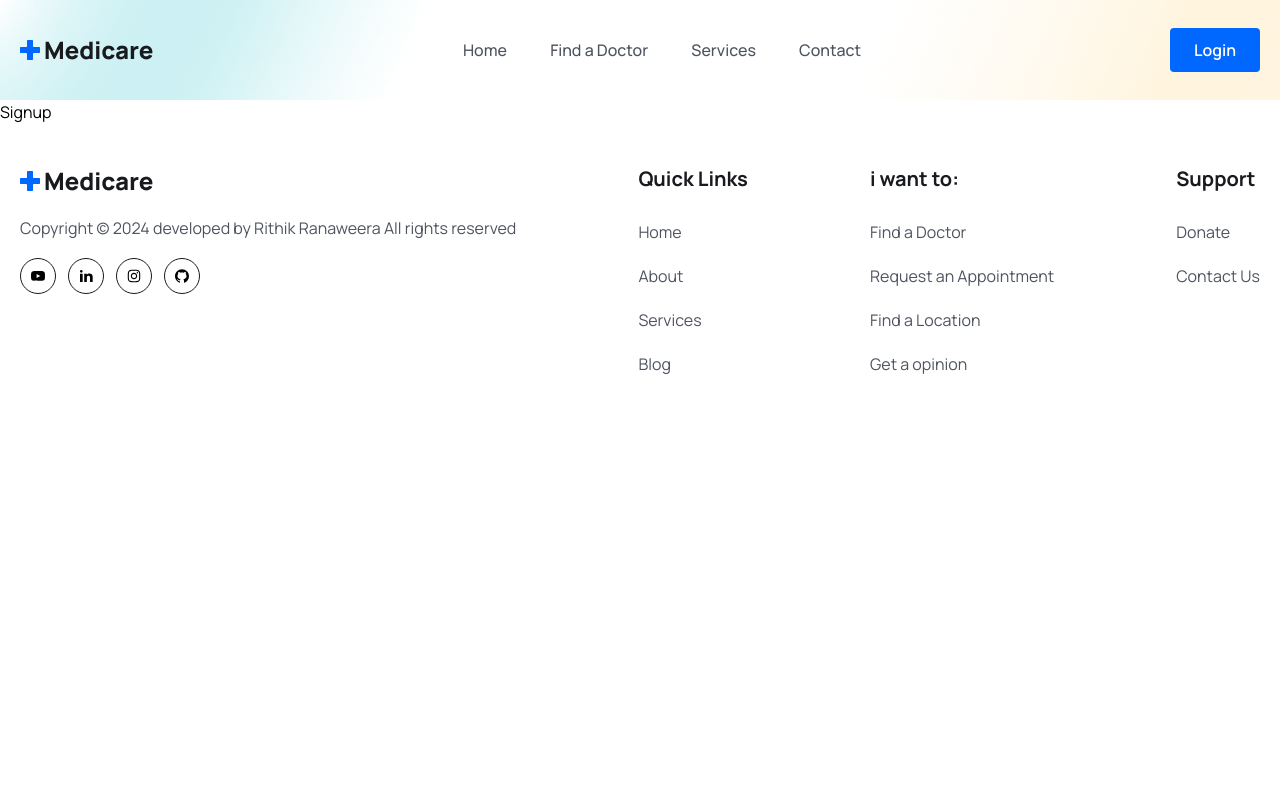
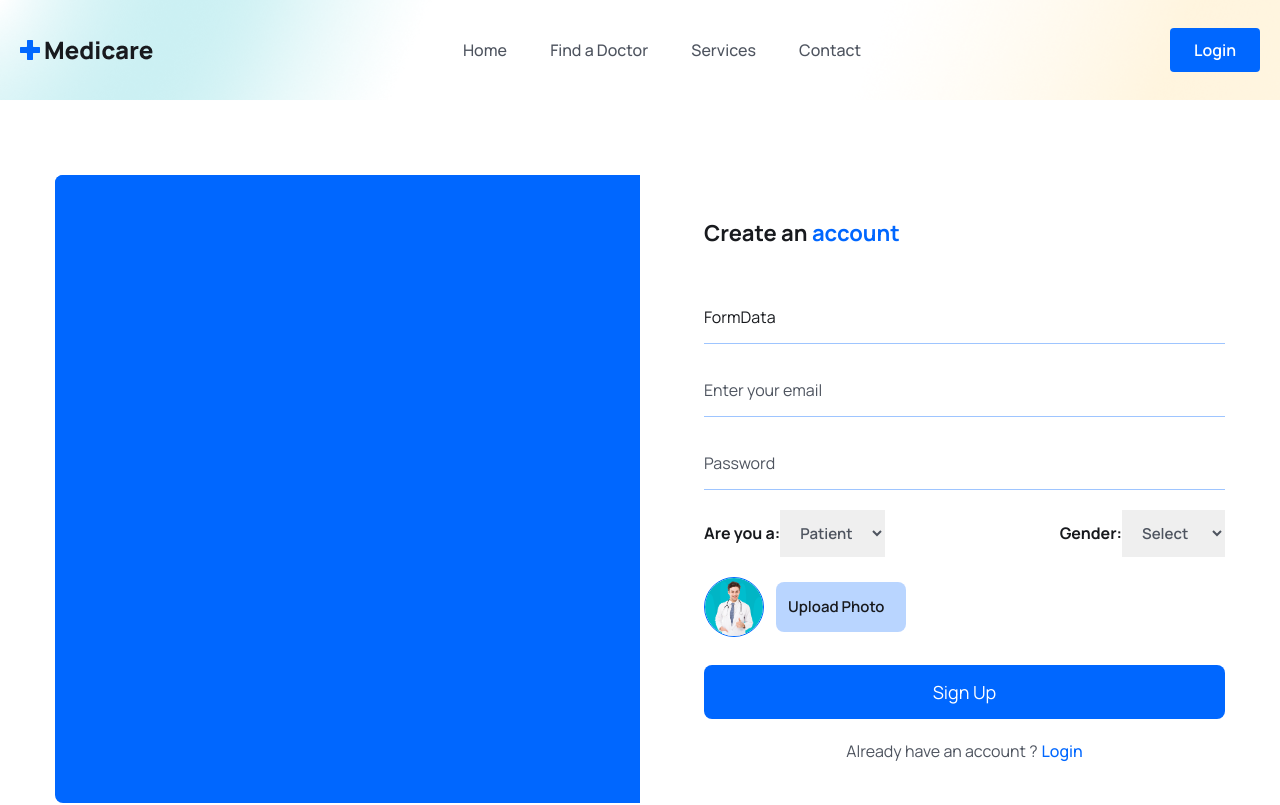
Before and after one commit to RithikRanaweera/Medicare-Booking, a React (Vite) app in the folder frontend/: page /register in a window 1280 px wide. Shown: the top 805 px of the page. Built offline with nearby package versions, Linux system fonts and the light colour scheme.

Commit message:
Done Signup & Contact pages

```diff
--- a/frontend/src/index.css
+++ b/frontend/src/index.css
@@ -32,6 +32,15 @@
     .hero_section{
         @apply bg-[url('./assets/images/hero-bg.png')] bg-no-repeat bg-center bg-cover;
     }
+
+    .form_label{
+        @apply text-[16px] font-semibold mb-2 text-textColor;
+    }
+
+    .form_input{
+        @apply w-full px-4 py-3 border border-solid border-[#0066ff61] focus:outline-none focus:border-primaryColor
+         text-[16px] leading-7 text-headingColor placeholder:text-textColor  cursor-pointer rounded-md;
+    }
 }
 
 @media only screen and (max-width: 1024px) {
--- a/frontend/src/pages/Contact.jsx
+++ b/frontend/src/pages/Contact.jsx
@@ -2,7 +2,53 @@
 
 const Contact = () => {
   return (
-    <div>Contact</div>
+    <section>
+      <div className="px-4 mx-auto max-w-screen-md">
+        <h2 className="heading text-center">Contact Us</h2>
+        <p className="mb-8 lg:mb-16 font-light text-center text_para">
+          Dot a technical issue? want to send feedback about a beta feature?
+           Let us know!
+        </p>
+        <form action='#' className='space-y-8'>
+
+          <div>
+            <label htmlFor="email" className='form_label'>
+              Your Email
+            </label>
+            <input
+            type="email"
+            id="email"
+            placeholder='ex: 0tZ5Z@example.com'
+            className="form_input mt-1" />
+          </div>
+
+          <div>
+            <label htmlFor="subject" className='form_label'>
+              Subject
+            </label>
+            <input
+            type="text"
+            id="subject"
+            placeholder='Let us know how we can help you'
+            className="form_input mt-1" />
+          </div>
+
+          <div className='sm:col-span-2'>
+            <label htmlFor="message" className='form_label'>
+              Your Message
+            </label>
+            <textarea
+            rows="6"
+            type="text"
+            id="message"
+            placeholder='Leave a comment'
+            className="form_input mt-1" />
+          </div>
+          <button type='submit' className='btn rounded sm:w-fit'>Submit</button>
+        </form>
+
+      </div>
+    </section>
   )
 }
 
--- a/frontend/src/pages/Login .jsx
+++ b/frontend/src/pages/Login .jsx
@@ -28,8 +28,8 @@
               name='email'
               value={formDate.email}
               onChange={handleInputChange}
-              className="w-full px-4 py-3 border-b border-solid border-[#0066ff61] focus:outline-none focus:border-b-primaryColor
-               text-[16px] leading-7 text-headingColor placeholder:text-textColor rounded-md cursor-pointer"
+              className="w-full  py-3 border-b border-solid border-[#0066ff61] focus:outline-none focus:border-b-primaryColor
+               text-[16px] leading-7 text-headingColor placeholder:text-textColor  cursor-pointer"
               required
             />
           </div>
@@ -40,8 +40,8 @@
               name='password'
               value={formDate.password}
               onChange={handleInputChange}
-              className="w-full px-4 py-3 border-b border-solid border-[#0066ff61] focus:outline-none focus:border-b-primaryColor
-               text-[16px] leading-7 text-headingColor placeholder:text-textColor rounded-md cursor-pointer"
+              className="w-full  py-3 border-b border-solid border-[#0066ff61] focus:outline-none focus:border-b-primaryColor
+               text-[16px] leading-7 text-headingColor placeholder:text-textColor  cursor-pointer"
               required
             />
           </div>
--- a/frontend/src/pages/Signup.jsx
+++ b/frontend/src/pages/Signup.jsx
@@ -1,9 +1,164 @@
-import React from 'react'
+import React, { useState } from 'react'
+import signupImg from '../assets/images/signup.gif'
+import avatar from '../assets/images/doctor-img03.png'
+import { Link } from 'react-router-dom'
 
 const Signup = () => {
+
+  const [selectedFile, setSelectedFile] = useState(null);
+  const [previewURL, setPreviewURL] = useState("");
+
+  const [formDate, setFormDate] = useState({
+    name: "",
+    email: "",
+    password: "",
+    photo: selectedFile,
+    gender: '',
+    role: "patient"
+  });
+
+  const handleInputChange = (e) => {
+    setFormDate({ ...formDate, [e.target.name]: e.target.value });
+  };
+
+  const handleFileInputChange = async (event) => {
+    const file = event.target.files[0];
+    //later wew will use cloudinary to upload images
+  }
+
+  const submitHandler = async event => {
+    event.preventDefault()
+  }
+
   return (
-    <div>Signup</div>
-  )
-}
+    <section className='px-5 xl:px-0'>
+      <div className="max-w-[1170px] mx-auto">
+        <div className="grid grid-cols-1 lg:grid-cols-2">
+          {/*==========img box==========*/}
+          <div className="hidden lg:block bg-primaryColor rounded-l-lg">
+            <figure className='rounded-l-lg'>
+              <img src={signupImg} className="w-full rounded-l-lg" alt="" />
+            </figure>
+          </div>
+
+          {/*==========SIGN UP FORM==========*/}
+          <div className="rounded-l-lg lg:pl-16 py-10">
+            <h3 className="text-headingColor text-[22px] leading-9 font-bold mb-10">
+              Create an <span className='text-primaryColor'>account</span>
+            </h3>
+
+            <form onSubmit={submitHandler}>
+              <div className="mb-5">
+                <input
+                  type="text"
+                  placeholder='Full Name'
+                  name='name'
+                  value={FormData.name}
+                  onClick={handleInputChange}
+                  className="w-full pr-4  py-3 border-b border-solid border-[#0066ff61] focus:outline-none focus:border-b-primaryColor
+               text-[16px] leading-7 text-headingColor placeholder:text-textColor  cursor-pointer"
+                  required
+                />
+              </div>
+
+              <div className="mb-5">
+                <input
+                  type="email"
+                  placeholder='Enter your email'
+                  name='email'
+                  value={FormData.email}
+                  onClick={handleInputChange}
+                  className="w-full pr-4  py-3 border-b border-solid border-[#0066ff61] focus:outline-none focus:border-b-primaryColor
+               text-[16px] leading-7 text-headingColor placeholder:text-textColor  cursor-pointer"
+                  required
+                />
+              </div>
+
+              <div className="mb-5">
+                <input
+                  type="password"
+                  placeholder='Password'
+                  name='password'
+                  value={FormData.password}
+                  onClick={handleInputChange}
+                  className="w-full  py-3 border-b border-solid border-[#0066ff61] focus:outline-none focus:border-b-primaryColor
+               text-[16px] leading-7 text-headingColor placeholder:text-textColor  cursor-pointer"
+                  required
+                />
+              </div>
+              <div className="mb-5 flex items-center justify-between">
+
+                <label htmlFor="" className='text-headingColor font-bold text-[16px] leading-7'>
+                  Are you a:
+                  <select
+                    name='role'
+                    value={FormData.role}
+                    onClick={handleInputChange}
+                    className='text-textColor font-semibold text-[15px] leading-7 px-4 py-3 focus:outline-none'>
+                    <option value="patient">Patient</option>
+                    <option value="doctor">Doctor</option>
+                  </select>
+                </label>
+
+                <label htmlFor="" className='text-headingColor font-bold text-[16px] leading-7'>
+                  Gender:
+                  <select
+                    name='gender'
+                    value={FormData.gender}
+                    onClick={handleInputChange}
+                    className='text-textColor font-semibold text-[15px] leading-7 px-4 py-3 focus:outline-none'>
+                    <option value="">Select</option>
+                    <option value="male">Male</option>
+                    <option value="female">Female</option>
+                    <option value="other">Other</option>
+                  </select>
+                </label>
+              </div>
+
+              <div className="mb-5 flex items-center gap-3">
+                <figure className='w-[60px] h-[60px] rounded-full border border-solid border-primaryColor flex items-center justify-center'>
+                  <img src={avatar} alt="" className='w-full rounded-full' />
+                </figure>
+
+                <div className='relative w-[130px] h-[50px]'>
+                  <input
+                    type="file"
+                    name='photo'
+                    id='customFile'
+                    onChange={handleFileInputChange}
+                    accept='.jpg .png'
+                    className='w-full h-full absolute top-0 left-0 opacity-0 cursor-pointer'
+                  />
+                  <label htmlFor="customFile" className='absolute top-0 left-0 w-full h-full flex items-center px-[0.75rem] py-[0.375rem]
+                  text-[15px] leading-6 overflow-hidden bg-[#0066ff46] text-headingColor font-semibold rounded-lg truncate cursor-pointer'>
+                    Upload Photo
+                  </label>
+                </div>
+              </div>
+
+              <div className='mt-7'>
+                <button
+                  type='submit'
+                  className='w-full bg-primaryColor text-white text-[18px] leading-[30px] rounded-lg p-4 py-3'
+                >
+                  Sign Up
+                </button>
+              </div>
+
+              <p className='mt-5 text-textColor text-center'>
+                Already have an account ?
+                <Link to="/login" className='text-primaryColor font-medium ml-1'>
+                  Login
+                </Link>
+              </p>
+
+            </form>
+          </div>
+
+        </div>
+      </div>
+    </section>
+  );
+};
 
 export default Signup
```
